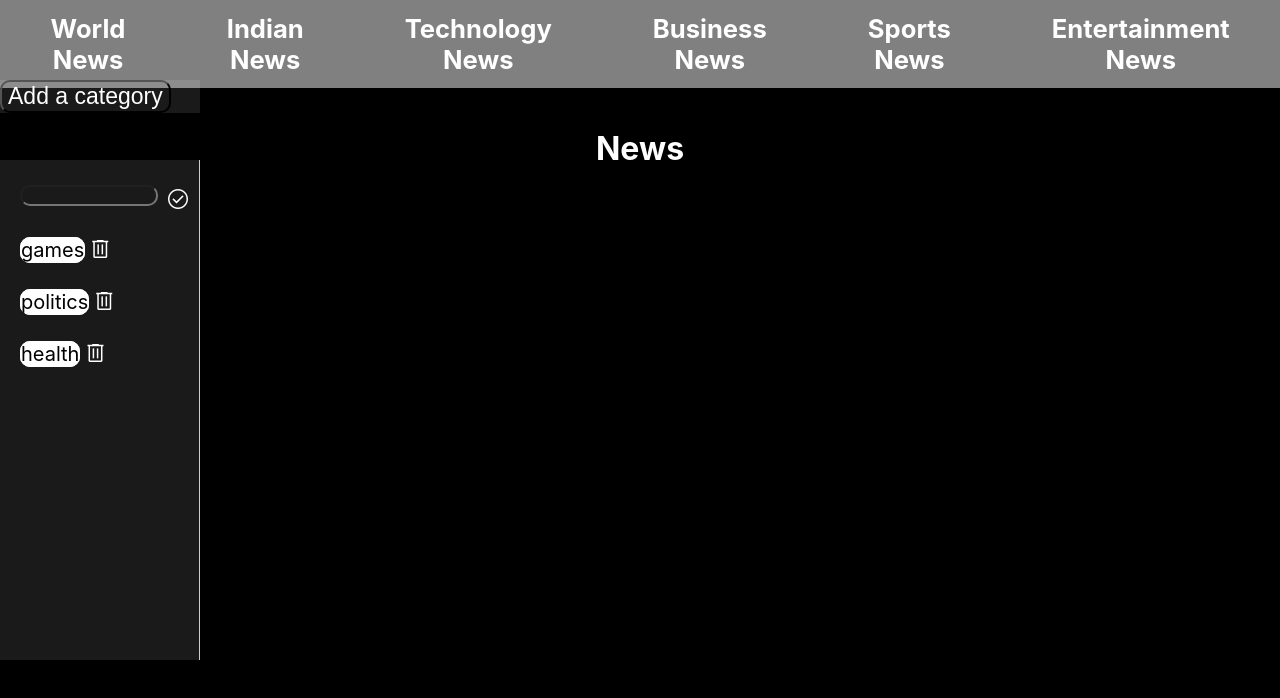
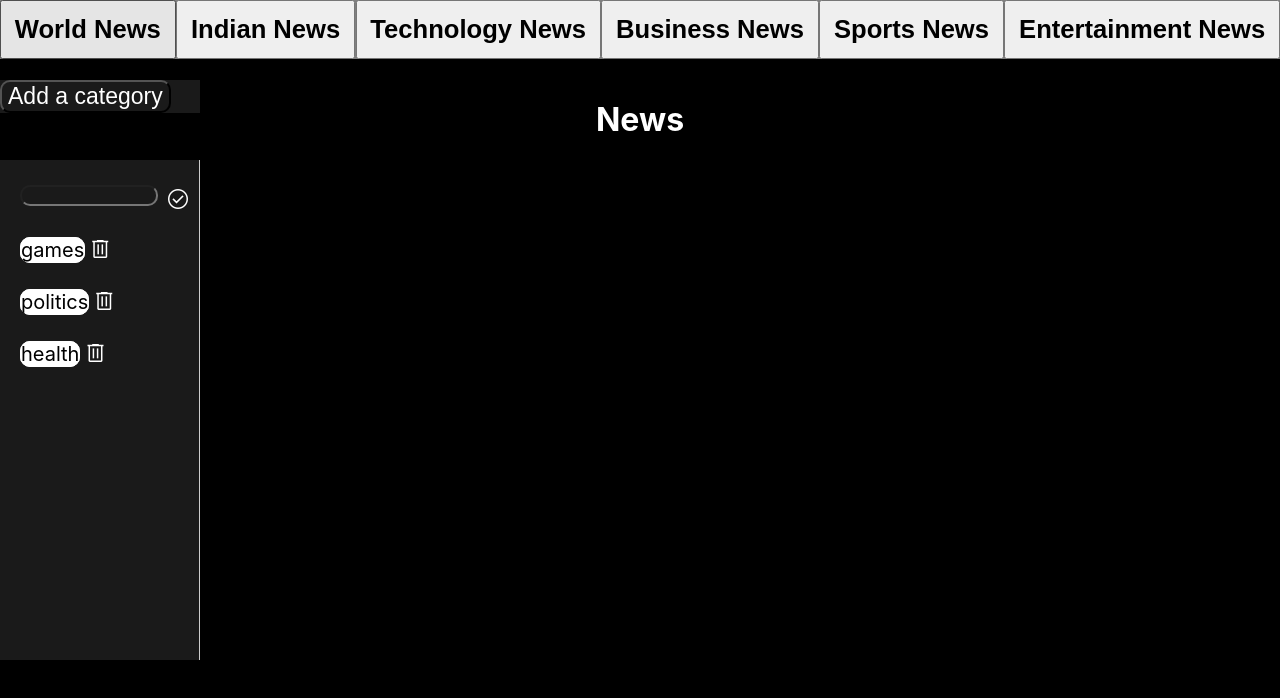
Before and after one commit to User-1289/FastNews, a React (Create React App) app: page / in a window 1280 px wide. Shown: the top 698 px of the page. Built offline with nearby package versions, Linux system fonts and the light colour scheme.

Commit message:
changes spans to buttons

```diff
--- a/src/App.js
+++ b/src/App.js
@@ -49,12 +49,12 @@ function App(props)
   return (
     <>
       <div className='nav-bar'>
-        <span onClick={(event) => getNews(event)} className='news-types'>World News</span>
-        <span onClick={(event) => getNews(event)} className='news-types'>Indian News</span>
-        <span onClick={(event) => getNews(event)} className='news-types'>Technology News</span>
-        <span onClick={(event) => getNews(event)} className='news-types'>Business News</span>
-        <span onClick={(event) => getNews(event)} className='news-types'>Sports News</span>
-        <span onClick={(event) => getNews(event)} className='news-types'>Entertainment News</span>
+        <button onClick={(event) => getNews(event)} className='news-types'>World News</button>
+        <button onClick={(event) => getNews(event)} className='news-types'>Indian News</button>
+        <button onClick={(event) => getNews(event)} className='news-types'>Technology News</button>
+        <button onClick={(event) => getNews(event)} className='news-types'>Business News</button>
+        <button onClick={(event) => getNews(event)} className='news-types'>Sports News</button>
+        <button onClick={(event) => getNews(event)} className='news-types'>Entertainment News</button>
       </div><br/>
       <h1>{news}</h1>
       <Sidebar/>
--- a/src/Category.js
+++ b/src/Category.js
@@ -145,7 +145,6 @@ await getSelCat(category);
     {
       if(currentCats[i]==orgCat)
       {
-       // deleteData()
         currentCats.splice(i, 1)
         localStorage.setItem("Categories", JSON.stringify(currentCats))
         setCatArr(currentCats)
--- a/src/Main.css
+++ b/src/Main.css
@@ -16,7 +16,7 @@ width: 100%;
   .news-types {
     font-size: 2vw;
     padding: 1%;
-    color: white;
+    color: black;
     font-weight: bold;
     cursor: pointer;
     text-align: center;
```
